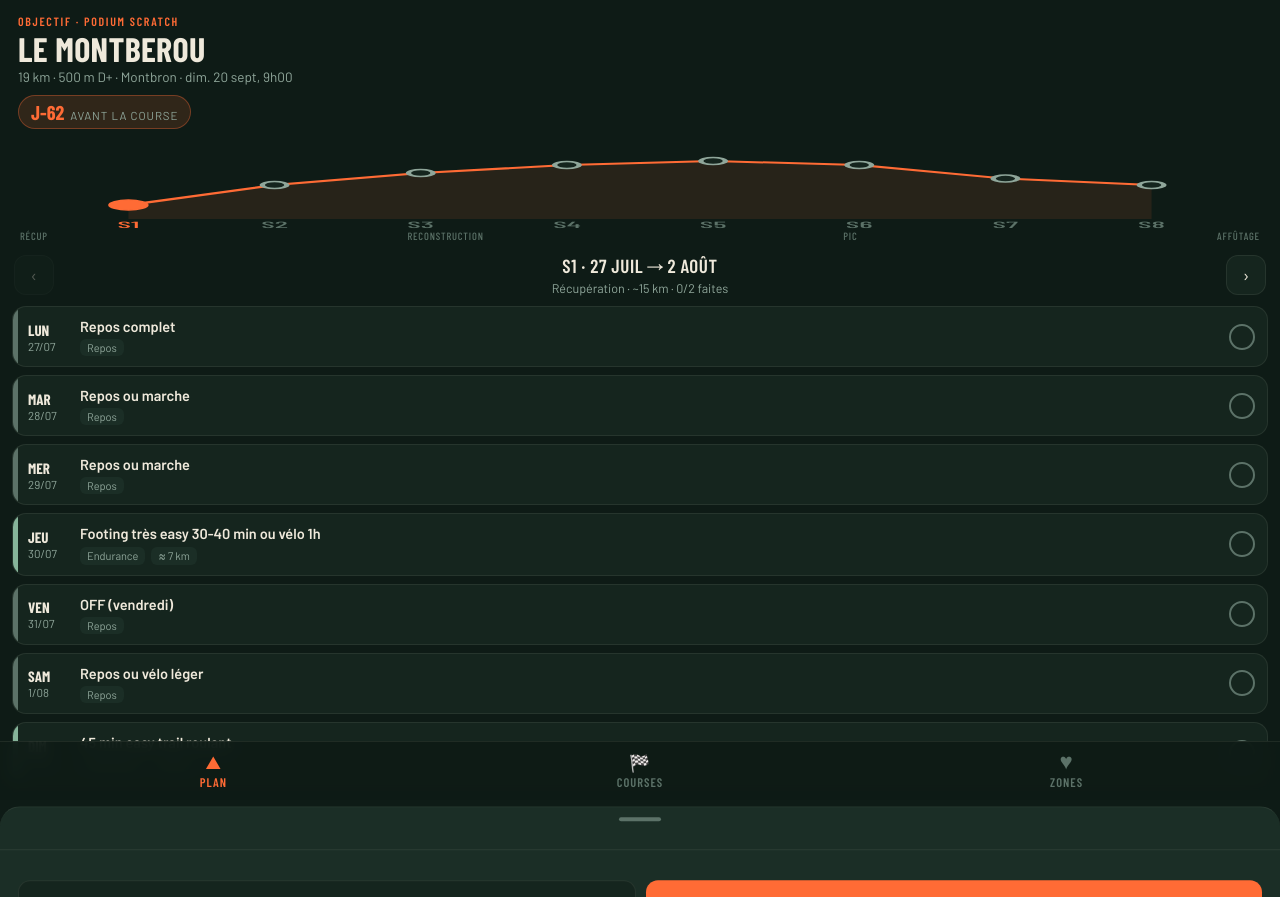
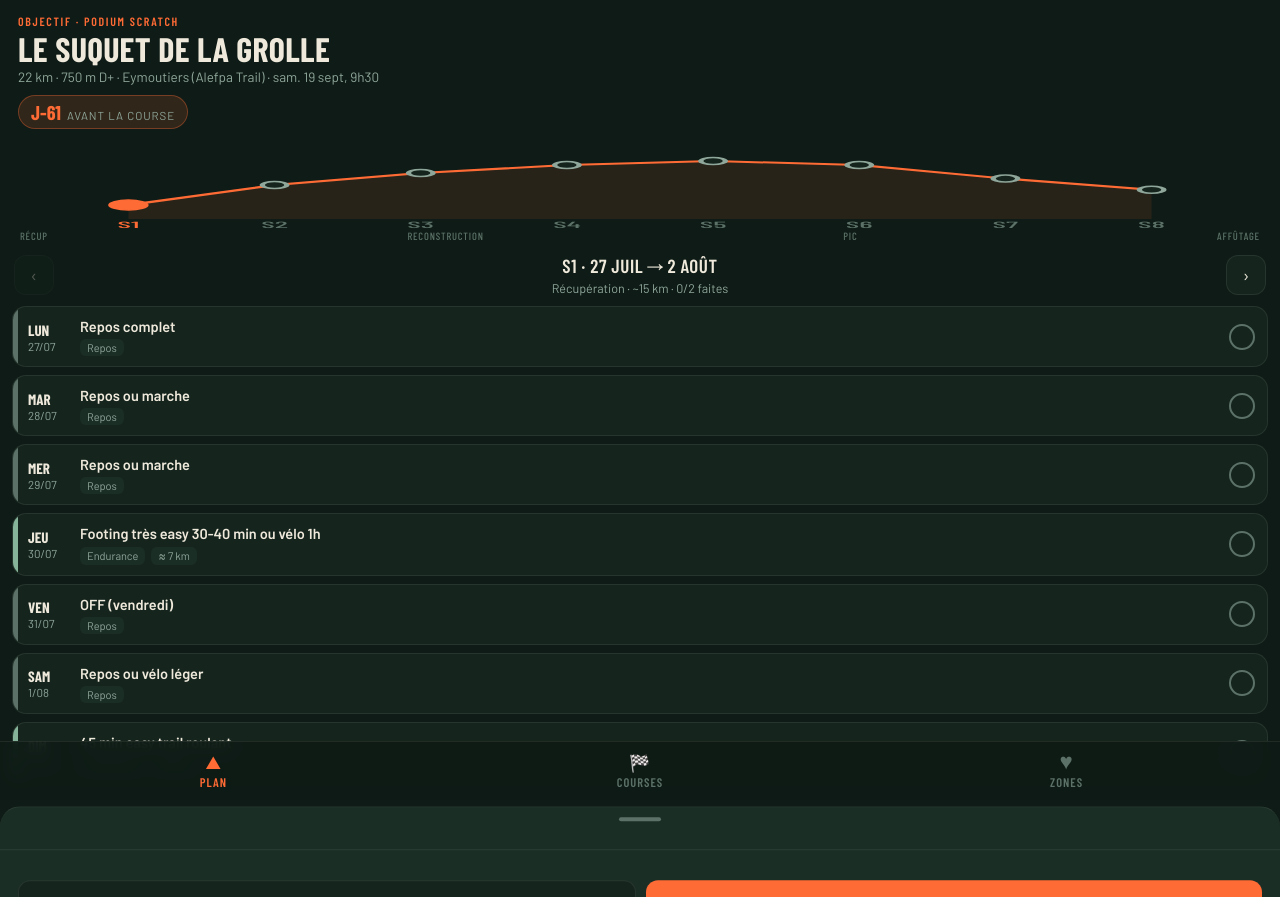
Before and after one commit to enzodrg1/App-entrainement, a plain HTML site: page index.html in a window 1280 px wide. Drawn offline with nearby package versions, Linux system fonts and the light colour scheme.

Commit message:
Update index.html

```diff
--- a/index.html
+++ b/index.html
@@ -7,10 +7,10 @@
 <meta name="mobile-web-app-capable" content="yes">
 <meta name="apple-mobile-web-app-capable" content="yes">
 <meta name="apple-mobile-web-app-status-bar-style" content="black-translucent">
-<meta name="apple-mobile-web-app-title" content="Montberou">
+<meta name="apple-mobile-web-app-title" content="Le Suquet">
 <link rel="manifest" href="manifest.webmanifest">
 <link rel="apple-touch-icon" href="apple-touch-icon.png">
-<title>Montberou · Plan</title>
+<title>Le Suquet · Plan</title>
 <link rel="preconnect" href="https://fonts.googleapis.com">
 <link href="https://fonts.googleapis.com/css2?family=Barlow+Condensed:wght@500;600;700&family=Barlow:wght@400;500;600&display=swap" rel="stylesheet">
 <style>
@@ -131,8 +131,8 @@ table.zones td b{font-family:var(--disp); font-size:15px; letter-spacing:.02em}
 
 <header>
   <div class="eyebrow">Objectif · podium scratch</div>
-  <h1>Le Montberou</h1>
-  <p class="sub">19 km · 500 m D+ · Montbron · dim. 20 sept, 9h00</p>
+  <h1>Le Suquet de la Grolle</h1>
+  <p class="sub">22 km · 750 m D+ · Eymoutiers (Alefpa Trail) · sam. 19 sept, 9h30</p>
   <div class="countdown"><b id="jj">J-–</b><span>avant la course</span></div>
 </header>
 
@@ -217,11 +217,11 @@ table.zones td b{font-family:var(--disp); font-size:15px; letter-spacing:.02em}
 </nav>
 
 <div class="toast" id="toast"></div>
-<div class="version">Plan v4 · zones FC recalées (FCmax 202) + protocole renfo perso + adaptations blessures · Pour modifier : demande à Claude.</div>
+<div class="version">Plan v5 · course cible : Suquet de la Grolle (22 km/750 m D+, sam. 19 sept) · Pour modifier : demande à Claude.</div>
 
 <script>
 const PLAN_V = 4;
-const RACE_DAY = "2026-09-20";
+const RACE_DAY = "2026-09-19";
 const WU = "Échauffement 15-20 min très easy (FC ~145) + gammes (talons-fesses, montées de genoux) + 3 lignes droites progressives.";
 const CD = "Retour au calme 10 min très easy + hydratation.";
 
@@ -277,27 +277,27 @@ const WEEKS = [
   {d:"2026-08-17", t:"easy", title:"Footing easy 45-50 min", km:9, det:{"Séance":["FC ~145."]}},
   {d:"2026-08-18", t:"qual", title:"Seuil · 3 × 8 min", km:12, fc:"180-188", det:{"Échauffement":[WU],"Corps de séance":["3 × 8 min au seuil (FC 180-188, allure calée le 11 août).","Récup 2 min trot.","Variante si jambes moyennes : 4 × 6 min."],"Retour au calme":[CD]}},
   {d:"2026-08-19", t:"renfo", title:"Footing easy 45 min + renfo prévention", km:9, det:{"Course":["Footing 45 min FC ~145."],"Exercices (salle)":RENFO_PREV,"Note":[RENFO_NOTE]}},
-  {d:"2026-08-20", t:"qual", title:"Côtes puissance · 6 × 1 min 30", km:10, det:{"Échauffement":[WU],"Corps de séance":["6 × 1 min 30 en montée, effort soutenu et puissant — ta zone de progrès (montée) et parfait pour les 500 m D+ du Montberou.","Récup : redescente en trottinant + 30 s marche si besoin."],"Retour au calme":[CD]}},
+  {d:"2026-08-20", t:"qual", title:"Côtes puissance · 6 × 1 min 30", km:10, det:{"Échauffement":[WU],"Corps de séance":["6 × 1 min 30 en montée, effort soutenu et puissant — ta zone de progrès (montée) et exactement ce qu'il faut pour les 750 m D+ du Suquet de la Grolle.","Récup : redescente en trottinant + 30 s marche si besoin."],"Retour au calme":[CD]}},
   {d:"2026-08-21", t:"off",  title:"OFF (vendredi)", det:{"Consigne":["Jour off fixe."]}},
   {d:"2026-08-22", t:"easy", title:"Footing court easy 40 min", km:8, det:{"Séance":["FC ~145, tout facile avant la sortie longue."]}},
   {d:"2026-08-23", t:"long", title:"Sortie longue 1h30 + 20-30 min tempo", km:17, det:{"Séance":["1h30 vallonné.","Au milieu : 20-30 min tempo continu, FC ~168 (entre Z2 et seuil).","Le reste en Z2 tranquille."]}},
  ]},
  {id:5, label:"S5 · 24 → 30 août", phase:"Spécifique · pic", km:70, days:[
   {d:"2026-08-24", t:"easy", title:"Footing easy 45 min", km:9, det:{"Séance":["FC ~145."]}},
-  {d:"2026-08-25", t:"qual", title:"VO2max · 6 × 3 min", km:12, pace:"3:05-3:15", fc:"190-197", det:{"Échauffement":[WU],"Corps de séance":["6 × 3 min à 3:05-3:15/km (FC monte à 190-197 en fin de fraction).","Récup 2 min trot.","Dur mais tenable : la dernière à la même allure que la première."],"Retour au calme":[CD],"Note":["Peu de VMA courte dans ta prépa habituelle — ici on garde ce format long (3 min) car sur 19 km le plafond aérobie compte."]}},
+  {d:"2026-08-25", t:"qual", title:"VO2max · 6 × 3 min", km:12, pace:"3:05-3:15", fc:"190-197", det:{"Échauffement":[WU],"Corps de séance":["6 × 3 min à 3:05-3:15/km (FC monte à 190-197 en fin de fraction).","Récup 2 min trot.","Dur mais tenable : la dernière à la même allure que la première."],"Retour au calme":[CD],"Note":["Peu de VMA courte dans ta prépa habituelle — ici on garde ce format long (3 min) car sur 22 km avec 750 m D+ le plafond aérobie compte autant que la puissance en côte."]}},
   {d:"2026-08-26", t:"easy", title:"Footing easy 45 min + strides", km:9, det:{"Séance":["FC ~145 + 4 strides."]}},
-  {d:"2026-08-27", t:"qual", title:"Seuil spécifique · 4 × 8 min allure course", km:13, fc:"180-188", det:{"Échauffement":[WU],"Corps de séance":["4 × 8 min à allure course Montberou (FC 180-188).","Récup 2 min trot.","Idéalement sur terrain légèrement vallonné, proche du profil course."],"Retour au calme":[CD]}},
+  {d:"2026-08-27", t:"qual", title:"Seuil spécifique · 4 × 8 min allure course + relances côtes", km:13, fc:"180-188", det:{"Échauffement":[WU],"Corps de séance":["4 × 8 min à allure course (FC 180-188), avec si possible 1-2 min de côte modérée dans chaque bloc (le Suquet a 750 m D+, du plus bosselé que prévu).","Récup 2 min trot.","Idéalement sur terrain vallonné, proche du profil course."],"Retour au calme":[CD]}},
   {d:"2026-08-28", t:"off",  title:"OFF (vendredi)", det:{"Consigne":["Jour off fixe."]}},
   {d:"2026-08-29", t:"qual", title:"Descentes · progressif + technique", km:11, det:{"Échauffement":[WU],"Corps de séance":["Commence PROGRESSIF : 3-4 descentes roulantes (peu techniques), et n'ajoute du technique que si Achille G et malléole D restent muets.","4-5 répétitions au total (1-3 min), remontée en marchant/trottinant.","Fréquence de pas haute, appuis courts, bras équilibreurs, regard 3-5 m devant."],"Vigilance":["C'est ta force — mais aussi ta zone à risque. Au 1er signal Achille ou malléole, tu ARRÊTES la séance. Chaussures souples/larges (Trabuco Max 2) plutôt que S/Lab sur le dévers."],"Retour au calme":[CD]}},
   {d:"2026-08-30", t:"long", title:"Sortie longue 1h30 + bloc 20 min allure course", km:16, det:{"Séance":["1h30 vallonné, Z2.","Au milieu : 20 min à allure course (FC 180-188).","Descentes coulées et non techniques (la veille était descente — on ménage)."]}},
  ]},
  {id:6, label:"S6 · 31 août → 6 sept", phase:"Spécifique · la plus dure", km:65, days:[
   {d:"2026-08-31", t:"easy", title:"Footing easy 45 min", km:9, det:{"Séance":["FC ~145."]}},
-  {d:"2026-09-01", t:"qual", title:"Séance épreuve · 3 × 10 min allure course", km:13, fc:"180-188", det:{"Échauffement":[WU],"Corps de séance":["3 × 10 min à allure course, sur terrain vallonné type course.","Récup 3 min trot.","Répétition générale de l'effort du 20 sept."],"Retour au calme":[CD]}},
+  {d:"2026-09-01", t:"qual", title:"Séance épreuve · 3 × 10 min allure course", km:13, fc:"180-188", det:{"Échauffement":[WU],"Corps de séance":["3 × 10 min à allure course, sur terrain vallonné type course.","Récup 3 min trot.","Répétition générale de l'effort du 19 sept."],"Retour au calme":[CD]}},
   {d:"2026-09-02", t:"easy", title:"Footing easy 40 min + strides", km:8, det:{"Séance":["FC ~145 + 4 strides."]}},
   {d:"2026-09-03", t:"qual", title:"Relances · 10 × 1 min", km:10, pace:"2:55-3:05", fc:">195", det:{"Échauffement":[WU],"Corps de séance":["10 × 1 min à 2:55-3:05/km, récup 1 min trot.","À voir comme des relances de course (haut de côte, changements de rythme) plutôt que du 400 sec sur piste."],"Retour au calme":[CD]}},
   {d:"2026-09-04", t:"off",  title:"OFF (vendredi)", det:{"Consigne":["Jour off fixe."]}},
-  {d:"2026-09-05", t:"qual", title:"Simulation · 40-50 min allure cible", km:12, det:{"Échauffement":[WU],"Corps de séance":["40-50 min continu à allure cible, avec du D+ réparti (à l'effort, FC ~184 sur plat).","Teste TOUT comme le jour J : chaussures, tenue, 1 gel à mi-parcours."],"Retour au calme":[CD]}},
+  {d:"2026-09-05", t:"qual", title:"Simulation · 40-50 min allure cible", km:12, det:{"Échauffement":[WU],"Corps de séance":["40-50 min continu à allure cible, avec un vrai profil bosselé (750 m D+ sur 22 km = quasi une côte tous les 2-3 km) — à l'effort, FC ~184 sur plat, plus haut en montée.","Teste TOUT comme le jour J : chaussures, tenue, 1 gel à mi-parcours."],"Retour au calme":[CD]}},
   {d:"2026-09-06", t:"easy", title:"Footing easy 1h (allégé)", km:11, det:{"Séance":["FC ~145. Footing allégé pour absorber la grosse charge de qualité."]}},
  ]},
  {id:7, label:"S7 · 7 → 13 sept", phase:"Affûtage (-30 %)", km:48, days:[
@@ -309,14 +309,13 @@ const WEEKS = [
   {d:"2026-09-12", t:"easy", title:"Footing court easy 35 min + strides", km:7, det:{"Séance":["FC ~145 + 3-4 strides."]}},
   {d:"2026-09-13", t:"easy", title:"Footing easy 1h — dernière sortie longue", km:11, det:{"Séance":["FC ~145, tranquille. Dernière sortie un peu longue avant la course."]}},
  ]},
- {id:8, label:"S8 · 14 → 20 sept", phase:"Semaine de course", km:40, days:[
+ {id:8, label:"S8 · 14 → 19 sept", phase:"Semaine de course", km:34, days:[
   {d:"2026-09-14", t:"easy", title:"Footing easy 30 min", km:6, det:{"Séance":["FC ~145. Tout est dans la banque, on ne rajoute rien."]}},
-  {d:"2026-09-15", t:"qual", title:"Activation · 25 min + 5-6 × 1 min allure course", km:6, det:{"Séance":["25 min easy avec, dedans, 5-6 × 1 min à allure course, récup 1 min.","Juste réveiller les jambes, zéro fatigue."]}},
+  {d:"2026-09-15", t:"qual", title:"Activation · 25 min + 4-5 × 1 min allure course + 3 côtes courtes", km:6, det:{"Séance":["25 min easy avec, dedans, 4-5 × 1 min à allure course, récup 1 min.","+ 3 côtes courtes (30 s) en fin de séance pour réactiver les jambes en montée — le Suquet a 750 m D+.","Juste réveiller les jambes, zéro fatigue."]}},
   {d:"2026-09-16", t:"easy", title:"30 min easy + 4 strides", km:6, det:{"Séance":["FC ~145 + 4 strides relâchées."]}},
-  {d:"2026-09-17", t:"off",  title:"Repos", det:{"Consigne":["Repos complet. Prépare sac, dossard, nutrition, chaussures (trail souples pour la malléole)."]}},
-  {d:"2026-09-18", t:"off",  title:"OFF (vendredi)", det:{"Consigne":["Jour off fixe. Hydratation, sommeil (fais tes réserves — ton point de vigilance), glucides."]}},
-  {d:"2026-09-19", t:"easy", title:"Déblocage 20 min + 3-4 lignes droites", km:4, det:{"Séance":["20 min très easy + 3-4 lignes droites.","Optionnel — seulement si tu tournes en rond."]}},
-  {d:"2026-09-20", t:"race", title:"LE MONTBEROU — départ 9h00", km:19, det:{"Échauffement":["15-20 min footing + gammes + 3-4 accélérations. Sur 19 km ça part vite : sois déjà chaud sur la ligne."],"Stratégie":["Départ vif MAIS contrôlé : tu as tendance à partir trop vite (« se sentir voler »). Cale-toi dans le bon groupe sans exploser les 2 premiers km.","Effort quasi continu type seuil (~1h15-1h30), FC autour de 184, ajustée au terrain.","Relance en haut de côte — là où les autres soufflent.","Attaque les descentes : c'est ton arme, tu l'as travaillée."],"Nutrition":["Bien hydraté avant. 1 gel vers la mi-course si besoin. Suffisant sur ce format."]}},
+  {d:"2026-09-17", t:"easy", title:"Déblocage 20 min + 3-4 lignes droites", km:4, det:{"Séance":["20 min très easy + 3-4 lignes droites.","Course avancée au samedi → on garde un tout petit jus dans les jambes plutôt qu'un repos total."]}},
+  {d:"2026-09-18", t:"off",  title:"OFF (vendredi) — veille de course", det:{"Consigne":["Jour off fixe, encore mieux placé : veille de course.","Prépare sac, dossard, nutrition, chaussures (trail souples pour la malléole).","Hydratation, sommeil (fais tes réserves), glucides."]}},
+  {d:"2026-09-19", t:"race", title:"LE SUQUET DE LA GROLLE — départ 9h30", km:22, det:{"Échauffement":["15-20 min footing + gammes + 3-4 accélérations. Sois déjà chaud sur la ligne."],"Stratégie":["Départ vif MAIS contrôlé : tu as tendance à partir trop vite (« se sentir voler »). Cale-toi dans le bon groupe sans exploser les 2 premiers km.","750 m de D+ sur 22 km = un profil plus bosselé. Gère l'effort en côte à la FC/sensations, pas au chrono — c'est justement ta zone de progrès du bloc.","Effort soutenu global (~1h30-1h50 selon profil), FC autour de 180-185 en moyenne, plus haut dans les montées.","Relance en haut de côte — là où les autres soufflent, c'est ton levier n°1 sur ce parcours.","Attaque les descentes : ton arme, tu l'as travaillée — mais reste à l'écoute d'Achille/malléole."],"Nutrition":["Bien hydraté avant. 1 gel vers la mi-course. Suffisant sur ce format."]}},
  ]},
 ];
 
@@ -331,7 +330,7 @@ const ZONES = [
 
 const SEED_RACES = [
  {id:"seed-millet", name:"Millet XTrail Courchevel", date:"2026-07-26", dist:"66 km", dplus:"≈4100 m", notes:"Objectif principal · départ 5h30 · plafond FC 150 les 2 premières heures", seed:true},
- {id:"seed-tgcm", name:"Le Montberou (TGCM)", date:"2026-09-20", dist:"19 km", dplus:"500 m", notes:"OBJECTIF · podium scratch · départ 9h00 · Montbron", seed:true, target:true},
+ {id:"seed-suquet", name:"Trail du Suquet de la Grolle", date:"2026-09-19", dist:"22 km", dplus:"750 m", notes:"OBJECTIF · podium scratch · départ 9h30 · Eymoutiers (Alefpa Trail)", seed:true, target:true},
  {id:"seed-byu", name:"Backyard Ultra", date:"2026-10-02", dist:"—", dplus:"—", notes:"Expérience · viser 24 h sans se blesser", seed:true},
 ];
 
```
